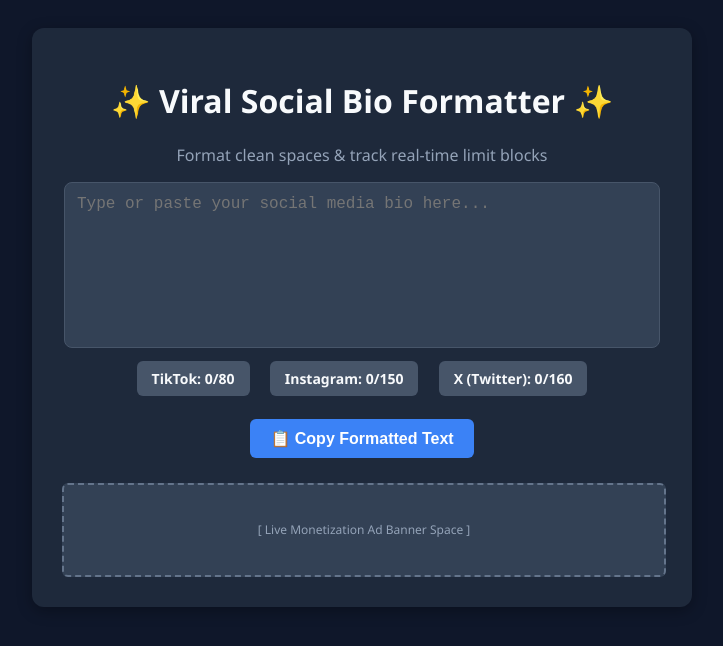
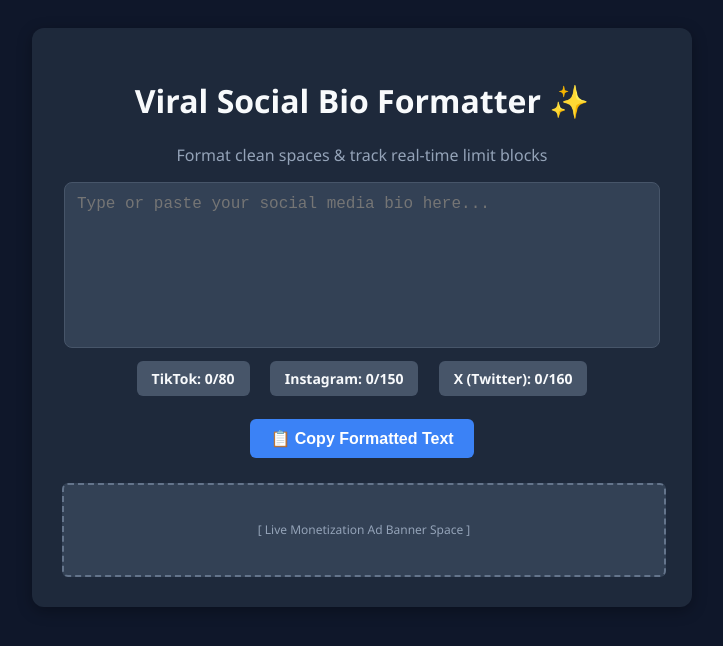
Before and after one commit to futo87487-web/viral-tool, a plain HTML site: page index.html in a window 1280 px wide. Shown: the whole page, without its empty margins (278-1001 px from the left). Drawn offline with Linux system fonts and the light colour scheme.

Commit message:
Update index.html

```diff
--- a/index.html
+++ b/index.html
@@ -20,7 +20,7 @@
 <body>
 
 <div class="container">
-    <h1>✨ Viral Social Bio Formatter ✨</h1>
+    <h1> Viral Social Bio Formatter ✨</h1>
     <p style="color: #94a3b8;">Format clean spaces & track real-time limit blocks</p>
 
     <textarea id="bioInput" placeholder="Type or paste your social media bio here..."></textarea>
```
